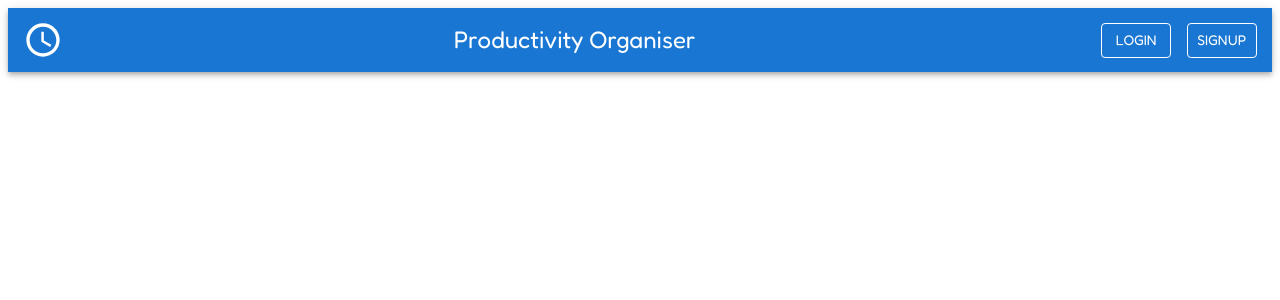
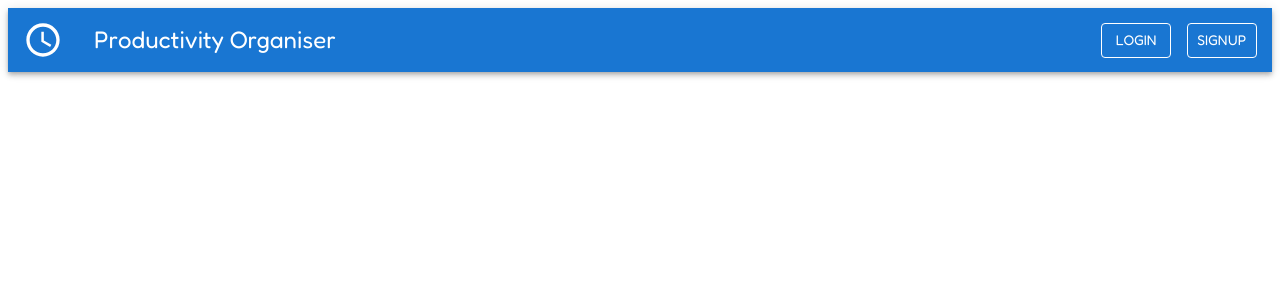
Before and after one commit to varunchodanker/productivityorganiser, a Next.js app: page / in a window 1280 px wide. Shown: the top 300 px of the page. Built offline with nearby package versions, Linux system fonts and the light colour scheme.

Commit message:
Left navbar.

```diff
--- a/components/NavBar.tsx
+++ b/components/NavBar.tsx
@@ -9,7 +9,7 @@ const NavBar = () => {
             <AppBar position='sticky' className = "navAppBar">
                     <Toolbar disableGutters className = "navToolBar">
                         <ScheduleIcon id = "navIcon" sx = {{position: "relative", left: "1.2vw", fontSize: "2.5em"}} />
-                        <Typography className = "navTitle" variant = 'h5' sx = {{mr: "auto", ml: "auto"}}
+                        <Typography className = "navTitle" variant = 'h5' sx = {{mr: "auto", ml: "3.6vw"}}
                         >
                             Productivity Organiser
                         </Typography>
```
